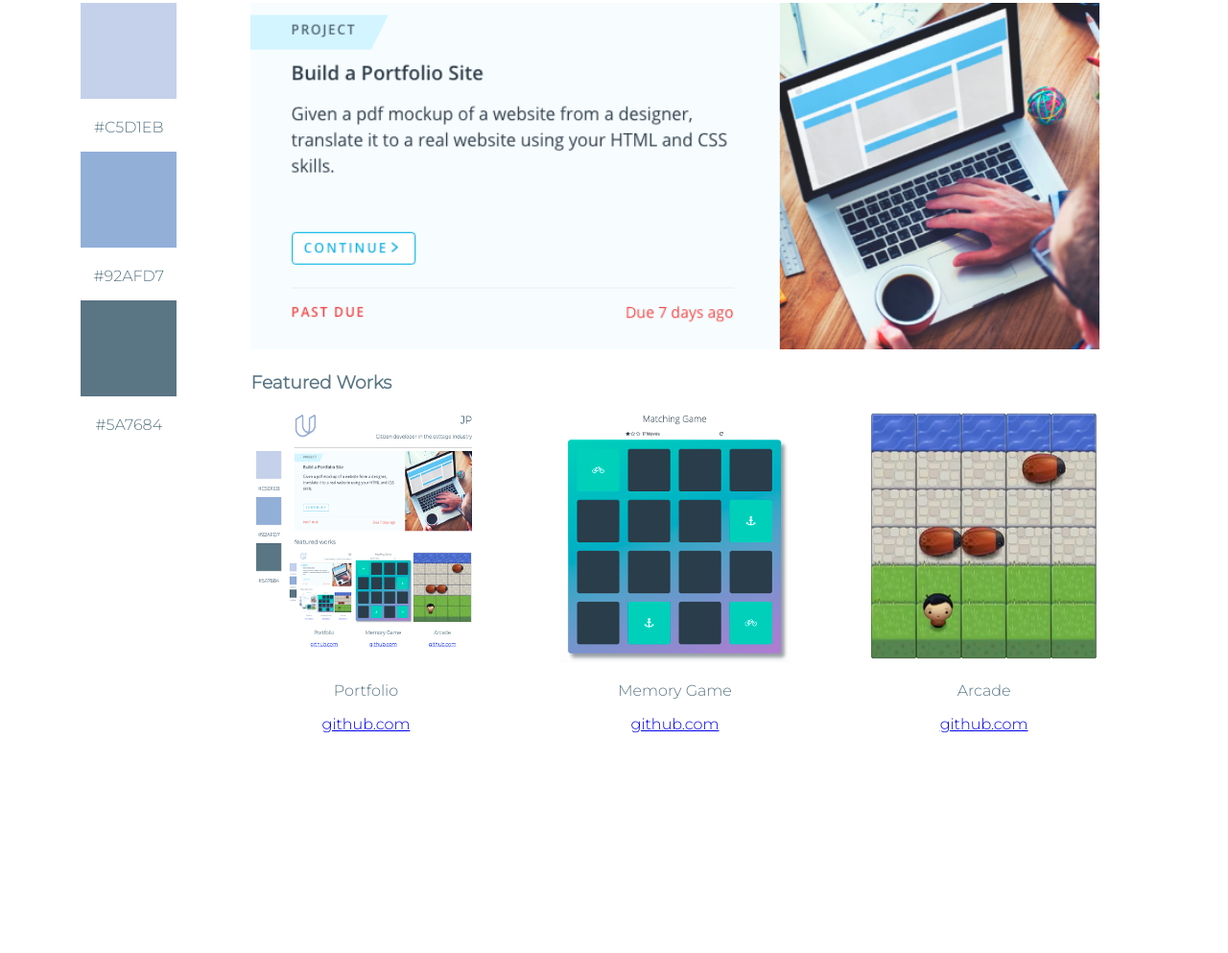
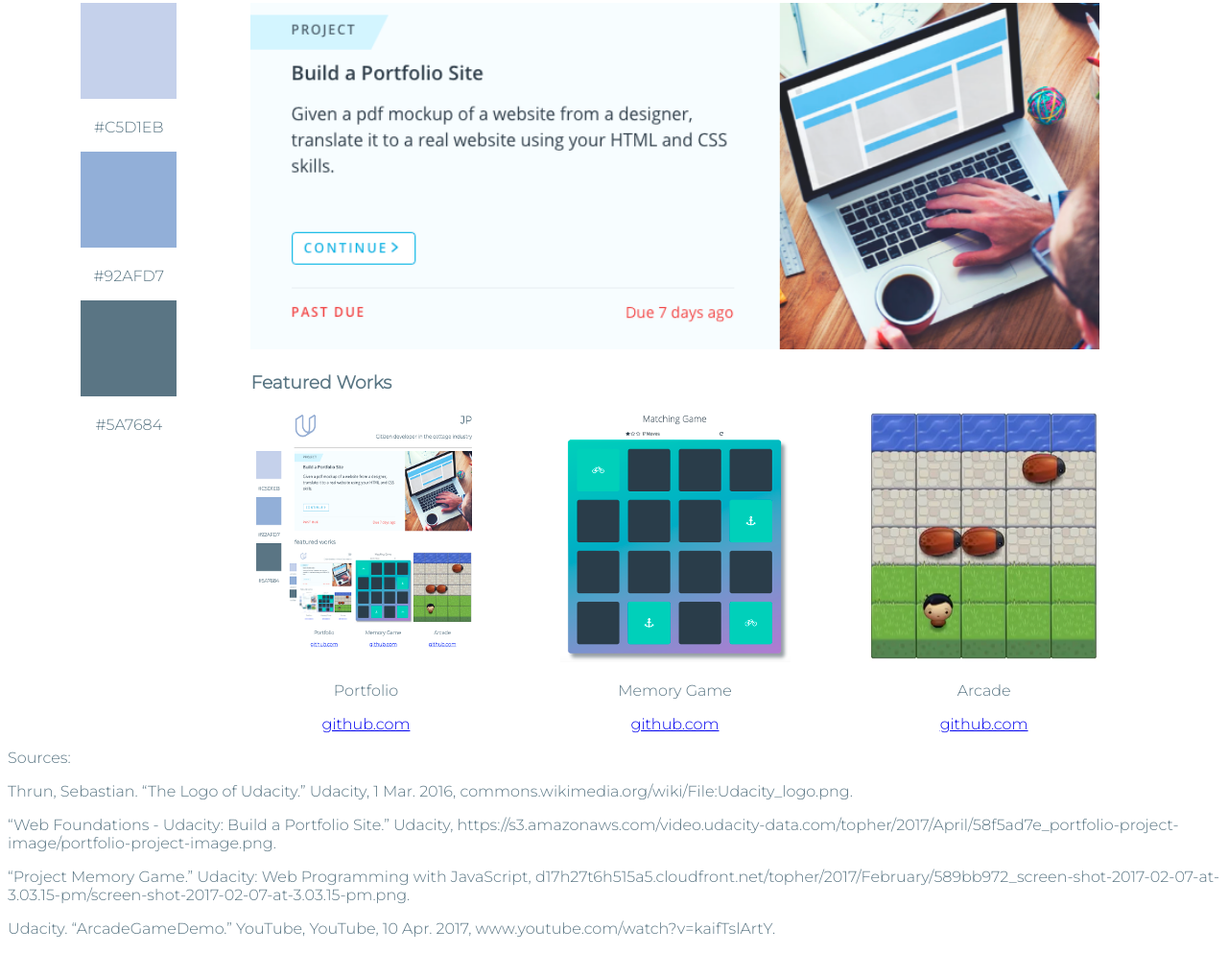
Before and after one commit to default000/fend_proj_1, a plain HTML site: page index.html in a window 1280 px wide. Shown: the part 140-1133 px from the top of the page at 96% size. Before the commit the page ends 912 px from the top, so only its background shows below. Drawn offline with Linux system fonts and the light colour scheme.

Commit message:
Adding attributed content

```diff
--- a/css/style.css
+++ b/css/style.css
@@ -74,6 +74,10 @@ img {
 	text-align: center;
 }
 
+footer {
+	word-wrap: break-word;
+}
+
 @media screen and (max-width: 780px) {
 
 	.header {
--- a/index.html
+++ b/index.html
@@ -126,6 +126,18 @@
 
 		</main>
 
+		<footer>
+			<p>Sources:</p>
+
+			<p>Thrun, Sebastian. “The Logo of Udacity.” Udacity, 1 Mar. 2016, commons.wikimedia.org/wiki/File:Udacity_logo.png.</p>
+
+			<p>“Web Foundations - Udacity: Build a Portfolio Site.” Udacity, https://s3.amazonaws.com/video.udacity-data.com/topher/2017/April/58f5ad7e_portfolio-project-image/portfolio-project-image.png.</p>
+
+			<p>“Project Memory Game.” Udacity: Web Programming with JavaScript, d17h27t6h515a5.cloudfront.net/topher/2017/February/589bb972_screen-shot-2017-02-07-at-3.03.15-pm/screen-shot-2017-02-07-at-3.03.15-pm.png.</p>
+
+			<p>Udacity. “ArcadeGameDemo.” YouTube, YouTube, 10 Apr. 2017, www.youtube.com/watch?v=kaifTslArtY.</p>
+		</footer>
+
 	</body>
 
 </html>
```
